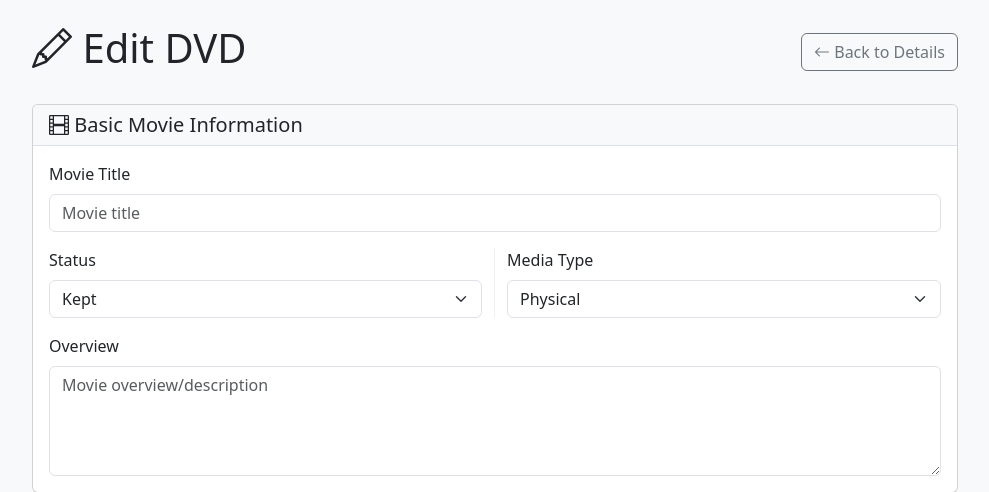
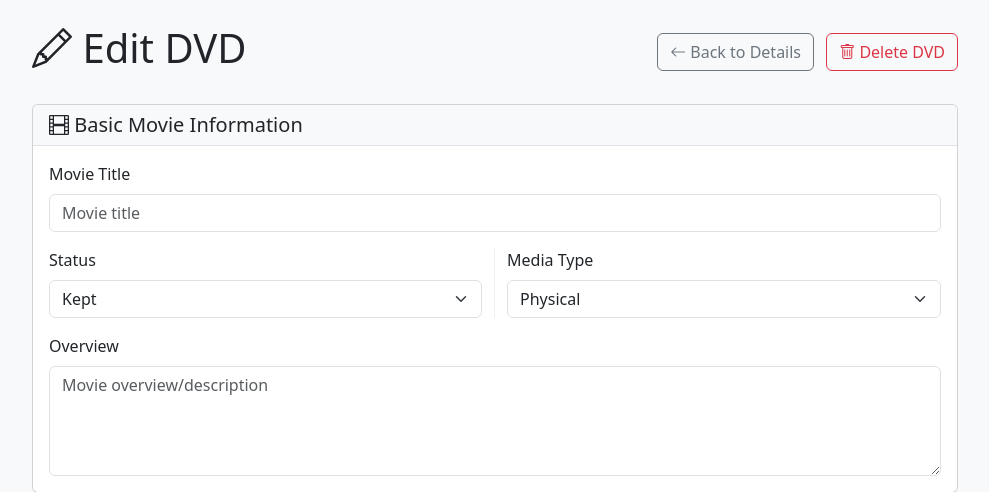
Before and after one commit to pastperfect/dvdcollection, a Django app: template templates/tracker/dvd_edit.html in a window 1280 px wide. Shown: the part 62-554 px from the top of the page, without its empty margins (145-1134 px from the left). Run offline with Django 5.2, Linux system fonts and the light colour scheme; the template is opened without the code that fills it: values that come from a table or form of the project are taken from there, others are empty.

Commit message:
Added a delete button to the edit page

```diff
--- a/templates/tracker/dvd_edit.html
+++ b/templates/tracker/dvd_edit.html
@@ -10,9 +10,14 @@
                 <h1><i class="bi bi-pencil"></i> Edit DVD</h1>
                 <h2 class="text-primary">{{ dvd.name }}</h2>
             </div>
-            <a href="{% url 'tracker:dvd_detail' dvd.pk %}" class="btn btn-outline-secondary">
-                <i class="bi bi-arrow-left"></i> Back to Details
-            </a>
+            <div>
+                <a href="{% url 'tracker:dvd_detail' dvd.pk %}" class="btn btn-outline-secondary me-2">
+                    <i class="bi bi-arrow-left"></i> Back to Details
+                </a>
+                <a href="{% url 'tracker:dvd_delete' dvd.pk %}" class="btn btn-outline-danger">
+                    <i class="bi bi-trash"></i> Delete DVD
+                </a>
+            </div>
         </div>
 
         <form method="post">
```
